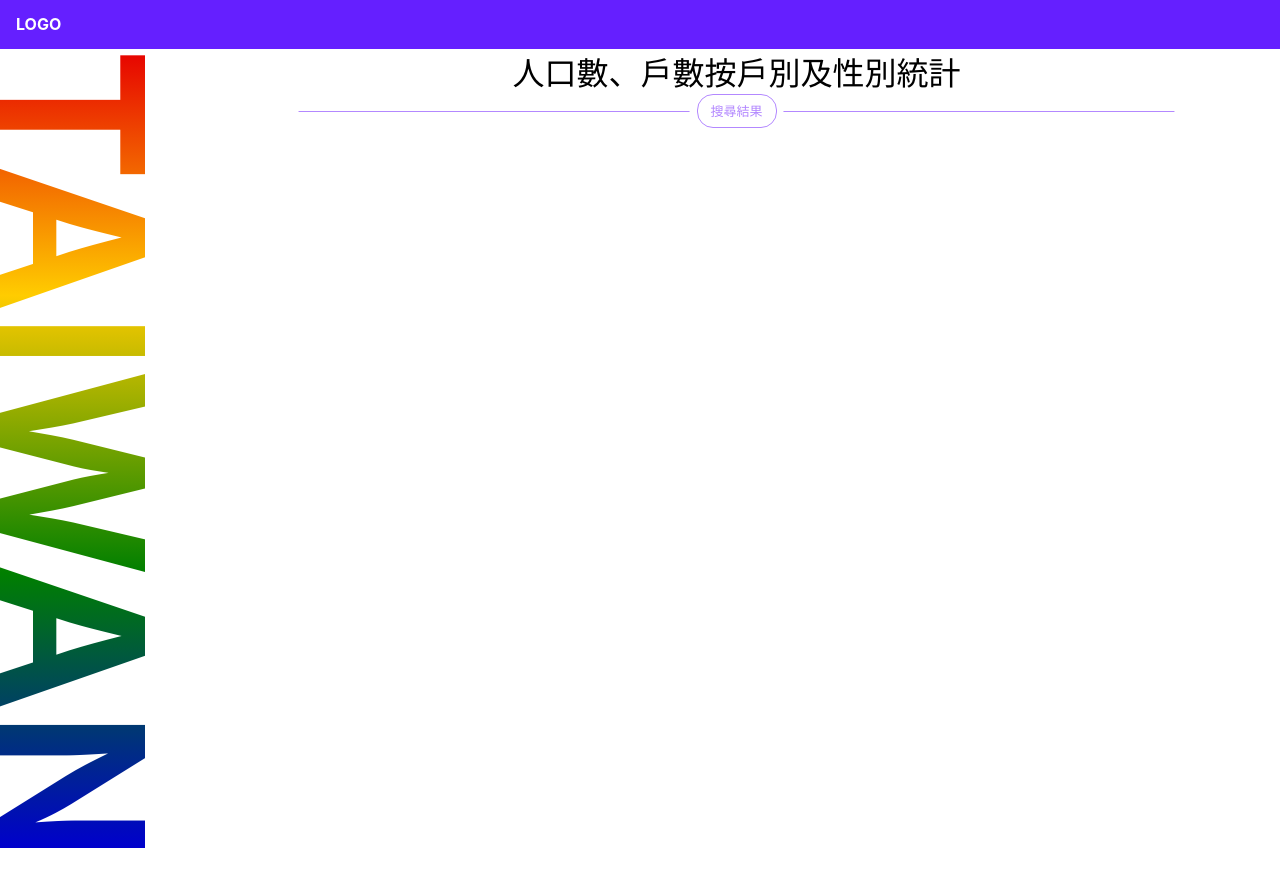
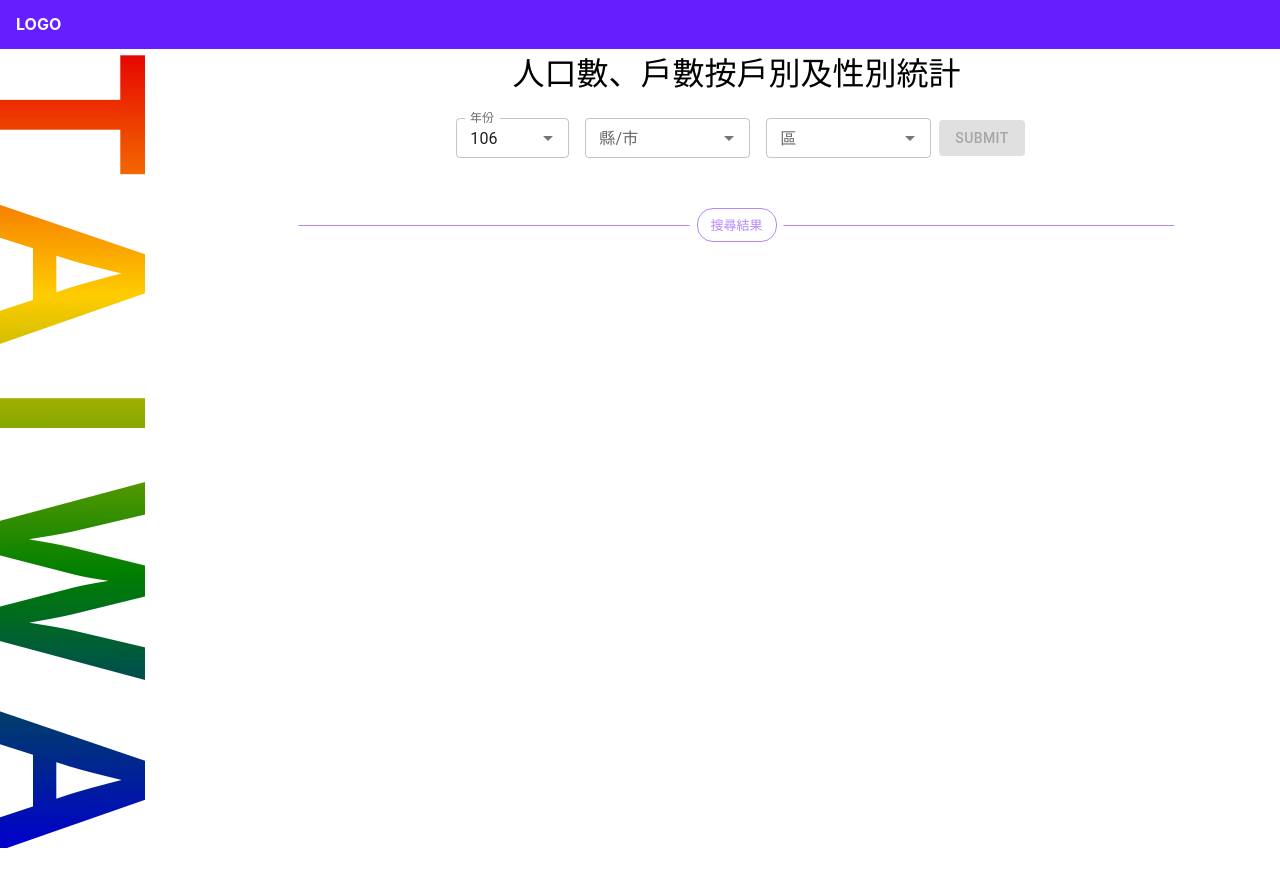
Before and after one commit to Yohohenry/big-data-frontend-demo, a React (Create React App) app: page / in a window 1280 px wide. Shown: the top 886 px of the page. Before the commit the page ends 864 px from the top, so only its background shows below. Built offline with nearby package versions, Linux system fonts and the light colour scheme; no server answers.

Commit message:
update search form integrated api

```diff
--- a/src/App.js
+++ b/src/App.js
@@ -1,17 +1,29 @@
 import React from 'react';
 import './App.css';
+
+import {
+  BrowserRouter as Router,
+  Routes,
+  Route,
+} from 'react-router-dom';
 
 import Navbar from './components/navbar';
 import HomePage from './components/homepage';
 
 function App() {
   return (
-    <div className="App">
+    <Router>
       <header className="App-header">
         <Navbar />
       </header>
-      <HomePage />
-    </div>
+      <Routes>
+        <Route
+          exact
+          path="/"
+          element={<HomePage />}
+        />
+      </Routes>
+    </Router>
   );
 }
 
--- a/src/components/homepage/index.js
+++ b/src/components/homepage/index.js
@@ -1,18 +1,67 @@
-import React from 'react';
+import React, { useState, useEffect } from 'react';
+import { xml2json } from 'xml-js';
 
 import LeftBar from '../left-bar';
-import SearchForm from '../search-form';
-import SearchResult from '../search-result';
+import SearchForm from './search-form';
 
 import './style.scss';
 
+const PREFIX_CLASS = 'home-page';
+
 export default function Homepage() {
+  const [data, setData] = useState();
+  const [countyOptionsData, setCountyOptionsData] = useState();
+
+  const handleFetchCounty = () => {
+    const apiUrl = 'https://api.nlsc.gov.tw/other/ListCounty';
+    fetch(apiUrl)
+      .then((response) => response.text())
+      .then((xmlResponse) => {
+        const jsonResponse = xml2json(xmlResponse, {
+          compact: true,
+          ignoreComment: true,
+          ignoreDeclaration: true,
+          alwaysChildren: true,
+          textKey: 'text',
+        });
+        setCountyOptionsData(JSON.parse(jsonResponse).countyItems.countyItem);
+      })
+      .catch((error) => {
+        console.log('Error: ', error);
+      });
+  };
+
+  useEffect(() => {
+    handleFetchCounty();
+  }, []);
+
+  const handleSearch = (year, county, town) => {
+    console.log('onsearch', year, county, town);
+    const apiUrl = `https://www.ris.gov.tw/rs-opendata/api/v1/datastore/ODRP019/${year}?COUNTY=${county}&TOWN=${town}`;
+    fetch(apiUrl)
+      .then((response) => response.json())
+      .then((json) => setData(json.result));
+  };
+
   return (
-    <div className="home-page">
+    <div className={PREFIX_CLASS}>
       <LeftBar />
-      <div className="page-content">
-        <SearchForm />
-        <SearchResult />
+      <div className={`${PREFIX_CLASS}__page-content`}>
+        <div className={`${PREFIX_CLASS}__title`}>
+          人口數、戶數按戶別及性別統計
+        </div>
+        <SearchForm
+          onSearch={handleSearch}
+          countyOptionsData={countyOptionsData}
+        />
+        <div className={`${PREFIX_CLASS}__divider`}>
+          <div className={`${PREFIX_CLASS}__divider-text`}>
+            搜尋結果
+          </div>
+        </div>
+        <div className={`${PREFIX_CLASS}__result`}>
+          {data ? `${data.records[1].statistic_yyy}年` : null}
+        </div>
       </div>
     </div>
   );
--- /dev/null
+++ b/src/components/homepage/search-form/index.js
@@ -0,0 +1,144 @@
+import React, { useState, useEffect } from 'react';
+import PropTypes from 'prop-types';
+import { xml2json } from 'xml-js';
+
+import {
+  FormControl,
+  Button,
+  Autocomplete,
+  TextField,
+} from '@mui/material';
+
+import './style.scss';
+
+const PREFIX_CLASS = 'search-form';
+
+const years = [
+  '106',
+  '107',
+  '108',
+  '109',
+  '110',
+  '111',
+];
+
+const propTypes = {
+  countyOptionsData: PropTypes.arr,
+  onSearch: PropTypes.function,
+};
+const defaultProps = {
+  countyOptionsData: [],
+  onSearch: () => {},
+};
+
+function SearchForm({
+  countyOptionsData,
+  onSearch,
+}) {
+  const [selectedYear, setSelectedYear] = useState(106);
+  const [selectedCounty, setSelectedCounty] = useState(null);
+  const [selectedTown, setSelectedTown] = useState(null);
+  const [townOptions, setTownOptions] = useState([]);
+
+  const countyOptions = countyOptionsData.map((county) => {
+    const { countycode, countyname } = county;
+
+    return {
+      label: countyname.text,
+      value: countycode.text,
+    };
+  });
+
+  const handleFetchTown = () => {
+    const apiUrl = `https://api.nlsc.gov.tw/other/ListTown1/${selectedCounty?.value}`;
+    fetch(apiUrl)
+      .then((response) => response.text())
+      .then((xmlResponse) => {
+        const jsonResponse = xml2json(xmlResponse, {
+          compact: true,
+          ignoreComment: true,
+          ignoreDeclaration: true,
+          alwaysChildren: true,
+          textKey: 'text',
+        });
+        const townOptionsData = JSON.parse(jsonResponse).townItems.townItem;
+
+        setTownOptions(townOptionsData.map((town) => {
+          const { towncode, townname } = town;
+
+          return {
+            label: townname.text,
+            value: towncode.text,
+          };
+        }));
+      })
+      .catch((error) => {
+        console.log('Error: ', error);
+      });
+  };
+
+  useEffect(() => {
+    handleFetchTown();
+    setSelectedTown(null);
+  }, [selectedCounty]);
+
+  return (
+    <div className={PREFIX_CLASS}>
+      <FormControl sx={{ m: 1, minWidth: 74, minHeight: 40 }} size="small">
+        <Autocomplete
+          id="size-small-outlined"
+          size="small"
+          options={years}
+          value={selectedYear}
+          onChange={(event, newValue) => {
+            setSelectedYear(newValue);
+          }}
+          renderInput={(params) => (
+            <TextField {...params} label="年份" />
+          )}
+        />
+      </FormControl>
+      <FormControl sx={{ m: 1, minWidth: 165, minHeight: 40 }} size="small">
+        <Autocomplete
+          id="size-small-outlined"
+          size="small"
+          value={selectedCounty}
+          options={countyOptions}
+          onChange={(event, newValue) => {
+            setSelectedCounty(newValue);
+          }}
+          renderInput={(params) => (
+            <TextField {...params} label="縣/市" placeholder="請選擇 縣/市" />
+          )}
+        />
+      </FormControl>
+      <FormControl sx={{ m: 1, minWidth: 165 }} size="small">
+        <Autocomplete
+          id="size-small-outlined"
+          size="small"
+          value={selectedTown}
+          options={townOptions}
+          onChange={(event, newValue) => {
+            setSelectedTown(newValue);
+          }}
+          disabled={!townOptions}
+          renderInput={(params) => (
+            <TextField {...params} label="區" placeholder="請選擇 區" />
+          )}
+        />
+      </FormControl>
+      <Button
+        variant="contained"
+        disabled={!selectedCounty || !selectedTown}
+        onClick={() => onSearch(selectedYear, selectedCounty.label, selectedTown.label)}
+      >
+        SUBMIT
+      </Button>
+    </div>
+  );
+}
+
+SearchForm.propTypes = propTypes;
+SearchForm.defaultProps = defaultProps;
+
+export default SearchForm;
--- /dev/null
+++ b/src/components/homepage/search-form/style.scss
@@ -0,0 +1,11 @@
+.search-form {
+    padding-top: 16px;
+    margin-bottom: 42px;
+    display: flex;
+    justify-content: center;
+    align-items: center;
+
+    #demo-simple-select-helper {
+        padding: 10px 34px 7px 12px;
+    }
+}
--- a/src/components/homepage/style.scss
+++ b/src/components/homepage/style.scss
@@ -1,8 +1,58 @@
 .home-page {
     display: flex;
 
-    .page-content {
+    &__page-content {
         width: 100%;
         padding: 0 100px;
     }
+
+    &__title {
+        font-size: 32px;
+        font-weight: 400;
+        text-align: center;
+    }
+
+    &__result {
+        display: flex;
+        justify-content: center;
+        position: relative;
+    }
+
+    &__divider {
+        display: flex;
+        justify-content: center;
+        position: relative;
+
+        &::before,
+        &::after {
+            content: '';
+            display: inline-block;
+            width:  44%;
+            height: 1px;
+            position: absolute;
+            background: #B388FF;
+            top: 50%;
+        }
+
+        &::before {
+            margin-left: -40px;
+            transform: translateX(-57%);
+        }
+        &::after {
+            margin-left: 40px;
+            transform: translateX(57%);
+        }
+    }
+
+    &__divider-text {
+        text-align: center;
+        color: #B388FF;
+        font-size: 13px;
+        font-weight: 500;
+        width: 78px;
+        height: 32px;
+        border-radius: 16px;
+        border: 1px solid #B388FF;
+        line-height: 32px;
+    }
 }
--- a/src/components/left-bar/style.scss
+++ b/src/components/left-bar/style.scss
@@ -1,6 +1,7 @@
 .leftbar {
     writing-mode: vertical-rl;
     text-orientation: mixed;
+    letter-spacing: 0.18em;
     width: 193px;
     height: 100%;
     font-size: 200px;
--- a/src/components/search-form/index.js
+++ /dev/null
@@ -1,15 +0,0 @@
-import React from 'react';
-
-import './style.scss';
-
-const PREFIX_CLASS = 'search-form';
-
-export default function SearchForm() {
-  return (
-    <div>
-      <div className={`${PREFIX_CLASS}__title`}>
-        人口數、戶數按戶別及性別統計
-      </div>
-    </div>
-  );
-}
--- a/src/components/search-form/style.scss
+++ /dev/null
@@ -1,7 +0,0 @@
-.search-form {
-    padding-top: 16px;
-    &__title {
-        font-size: 32px;
-        font-weight: 400;
-    }
-}
--- a/src/components/search-result/index.js
+++ /dev/null
@@ -1,15 +0,0 @@
-import React from 'react';
-
-import './style.scss';
-
-const PREFIX_CLASS = 'search-result';
-
-export default function SearchResult() {
-  return (
-    <div className={PREFIX_CLASS}>
-      <div className={`${PREFIX_CLASS}__divider`}>
-        搜尋結果
-      </div>
-    </div>
-  );
-}
--- a/src/components/search-result/style.scss
+++ /dev/null
@@ -1,36 +0,0 @@
-.search-result {
-    display: flex;
-    justify-content: center;
-    position: relative;
-
-    &__divider {
-        color: #B388FF;
-        font-size: 13px;
-        font-weight: 500;
-        width: 78px;
-        height: 32px;
-        border-radius: 16px;
-        border: 1px solid #B388FF;
-        line-height: 32px;
-    }
-
-    &::before,
-    &::after {
-        content: '';
-        display: inline-block;
-        width:  44%;
-        height: 1px;
-        position: absolute;
-        background: #B388FF;
-        top: 50%;
-    }
-
-    &::before {
-        margin-left: -40px;
-        transform: translateX(-57%);
-    }
-    &::after {
-        margin-left: 40px;
-        transform: translateX(57%);
-    }
-}
--- a/src/reportWebVitals.js
+++ b/src/reportWebVitals.js
@@ -1,6 +1,8 @@
-const reportWebVitals = onPerfEntry => {
+const reportWebVitals = (onPerfEntry) => {
   if (onPerfEntry && onPerfEntry instanceof Function) {
-    import('web-vitals').then(({ getCLS, getFID, getFCP, getLCP, getTTFB }) => {
+    import('web-vitals').then(({
+      getCLS, getFID, getFCP, getLCP, getTTFB,
+    }) => {
       getCLS(onPerfEntry);
       getFID(onPerfEntry);
       getFCP(onPerfEntry);
```
Also changed, not shown: package.json (+6 -1 lines).
